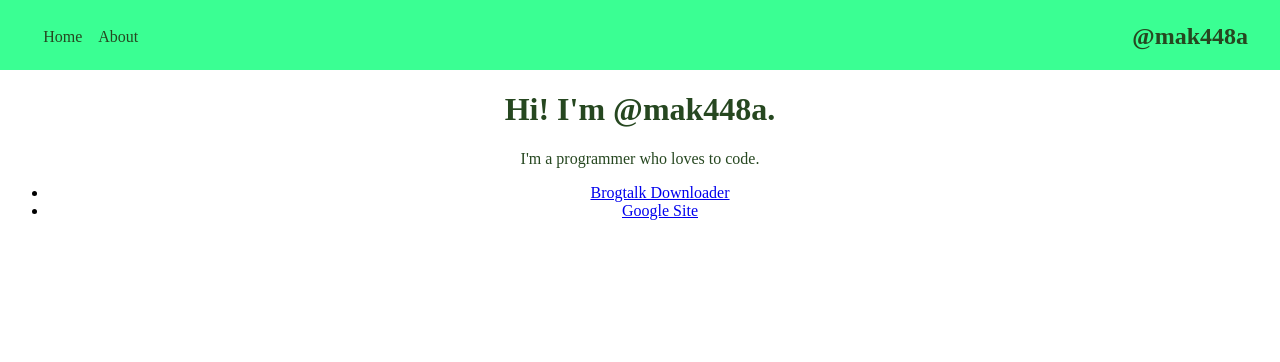
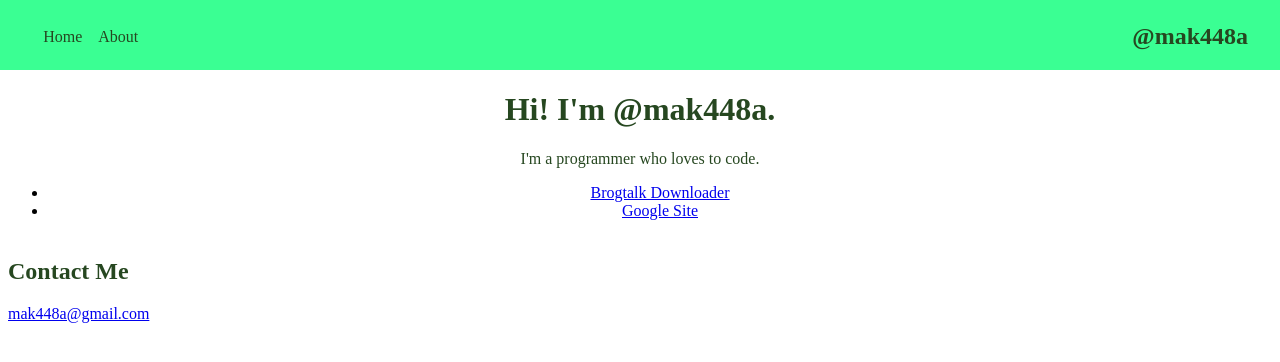
Before and after one commit to mak448a/mak448a.github.io, a plain HTML site: page _site/index.html in a window 1280 px wide. Drawn offline with Linux system fonts and the light colour scheme.

Commit message:
Add contact me to default.html

```diff
--- a/_site/index.html
+++ b/_site/index.html
@@ -10,6 +10,7 @@
     <link rel="icon" href="/assets/img/icon.png">
 </head>
 <body>
+    <!-- Navigation bar from _includes/navigation.html -->
     <nav>
     <ul class="navUl" id="myLinks">
 
@@ -34,6 +35,7 @@
         <i class="fa fa-bars"></i>
     </a>
 </nav>
+    <!-- Content from page -->
     <div class="centerText">
   <main>
     <h1>Hi! I'm @mak448a.</h1>
@@ -60,7 +62,9 @@
   </footer>
 </div>
 
-
+    <!-- Contact information -->
+    <h2>Contact Me</h2>
+    <a href="mailto:mak448a@gmail.com">mak448a@gmail.com</a>
     <script src="/assets/js/script.js"></script>
 </body>
 </html>
```
Also changed, not shown: _layouts/default.html (+5 -1 lines), _site/404.html (+5 -1 lines), _site/about.html (+4 -3 lines), about.html (+0 -3 lines).
